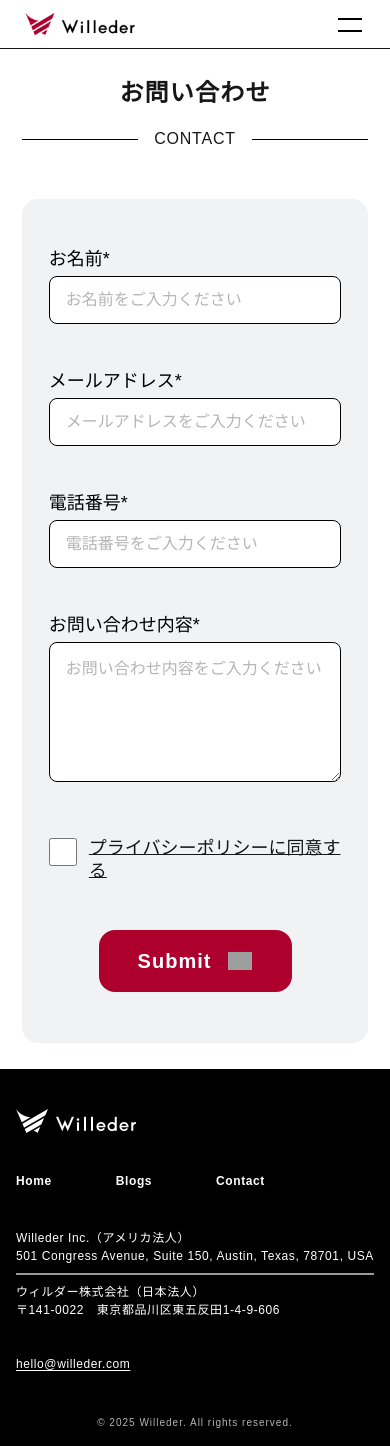
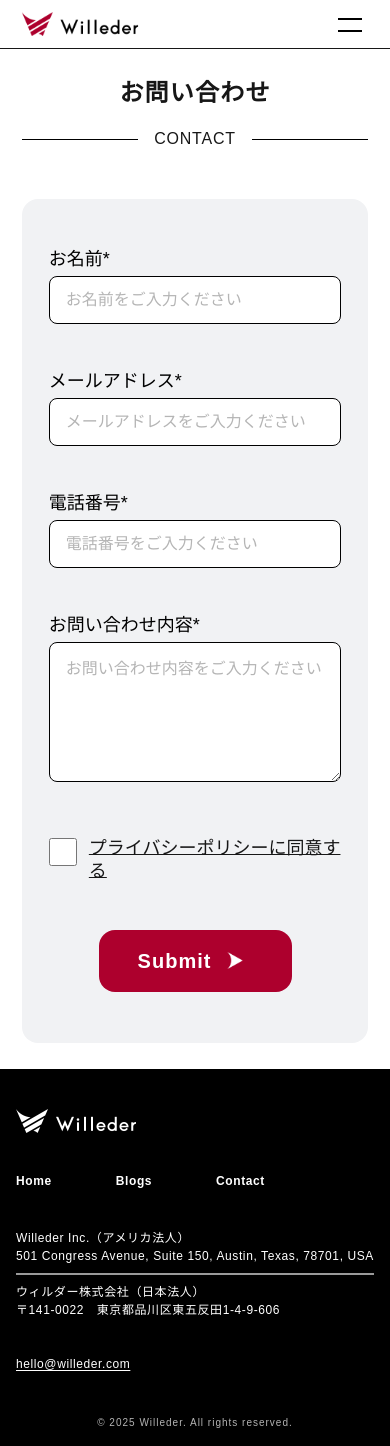
Before and after one commit to tboywixxy/Willeder, a Next.js app: page /contact in a window 390 px wide. Built offline with nearby package versions, Linux system fonts and the light colour scheme; no server answers; grey boxes are pictures that could not be loaded.

Commit message:
px-fixes

```diff
--- a/src/app/contact/FormClient.tsx
+++ b/src/app/contact/FormClient.tsx
@@ -1,7 +1,7 @@
+// app/contact/FormClient.tsx
 "use client";
 
 import { useEffect, useRef, useState } from "react";
-import { createPortal } from "react-dom";
 
 type Status = "idle" | "sending" | "ok" | "error";
 type ApiResponse = { ok?: boolean; error?: string };
@@ -20,18 +20,7 @@ export default function FormClient({ children }: { children: React.ReactNode })
   const [msg, setMsg] = useState("");
   const [toastVisible, setToastVisible] = useState(false);
 
-  // mount gate for portal: only true after first non-idle state
-  const [mounted, setMounted] = useState(false);
-  const [portalReady, setPortalReady] = useState(false);
-
   const isSending = status === "sending";
-
-  useEffect(() => setMounted(true), []);
-
-  // Enable portal only after we actually need to show a toast at least once
-  useEffect(() => {
-    if (status !== "idle") setPortalReady(true);
-  }, [status]);
 
   // Show/hide logic + auto-dismiss for ok/error
   useEffect(() => {
@@ -40,6 +29,7 @@ export default function FormClient({ children }: { children: React.ReactNode })
 
     if (status === "sending") {
       setToastVisible(true);
+      setMsg("Sending…");
     } else if (status === "ok" || status === "error") {
       setToastVisible(true);
       hideTimer = setTimeout(() => {
@@ -47,7 +37,7 @@ export default function FormClient({ children }: { children: React.ReactNode })
         cleanupTimer = setTimeout(() => {
           setMsg("");
           setStatus("idle");
-        }, 300); // match transition duration
+        }, 300);
       }, 2000);
     } else if (status === "idle" && !msg) {
       setToastVisible(false);
@@ -59,26 +49,11 @@ export default function FormClient({ children }: { children: React.ReactNode })
     };
   }, [status, msg]);
 
-  // Inline aria-live placeholder (no portal cost on initial paint)
-  const inlineLive = (
-    <div
-      aria-live={status === "sending" ? "polite" : "assertive"}
-      aria-atomic="true"
-      className="sr-only"
-    >
-      {msg}
-    </div>
-  );
-
-  const toastNode =
-    mounted &&
-    portalReady &&
-    createPortal(
+  return (
+    <>
+      {/* Inline toast (no React portal) */}
       <div
-        className="
-          fixed inset-x-0 top-0 z-[2147483647]
-          flex justify-center pointer-events-none
-        "
+        className="fixed inset-x-0 top-0 z-[2147483647] flex justify-center pointer-events-none"
         aria-live={status === "sending" ? "polite" : "assertive"}
         aria-atomic="true"
       >
@@ -87,30 +62,15 @@ export default function FormClient({ children }: { children: React.ReactNode })
             "mt-4 inline-flex items-center justify-center gap-2",
             "px-4 py-2 rounded-md text-white shadow-lg",
             "w-auto max-w-[90vw] text-center break-words whitespace-pre-line",
-            "pointer-events-auto",
-            status === "ok"
-              ? "bg-green-600"
-              : status === "error"
-              ? "bg-red-600"
-              : "bg-gray-800",
             "transform transition-all duration-300 ease-out",
             toastVisible ? "translate-y-0 opacity-100" : "-translate-y-full opacity-0",
+            status === "ok" ? "bg-green-600" : status === "error" ? "bg-red-600" : "bg-gray-800",
           ].join(" ")}
           role={status === "error" ? "alert" : "status"}
         >
           {msg}
         </div>
-      </div>,
-      document.body
-    );
-
-  return (
-    <>
-      {/* inline aria-live placeholder (cheap) */}
-      {inlineLive}
-
-      {/* portal toast (mounted lazily on first use) */}
-      {toastNode}
+      </div>
 
       <form
         ref={formRef}
@@ -127,7 +87,6 @@ export default function FormClient({ children }: { children: React.ReactNode })
           }
 
           setStatus("sending");
-          setMsg("Sending…");
 
           const body = new FormData(formEl);
 
--- a/src/app/contact/page.tsx
+++ b/src/app/contact/page.tsx
@@ -1,5 +1,5 @@
+// app/contact/page.tsx
 import type { Metadata } from "next";
-import Image from "next/image";
 import FormClient from "./FormClient";
 
 export const metadata: Metadata = {
@@ -65,19 +65,11 @@ export default function ContactPage() {
 
             {/* Name */}
             <div className="w-full max-w-[1080px] space-y-2">
-              <label
-                htmlFor="name"
-                className="block font-sans font-medium text-black text-[clamp(18px,calc(100vw/1440*24),24px)] leading-[1]"
-              >
+              <label htmlFor="name" className="block font-sans font-medium text-black text-[clamp(18px,calc(100vw/1440*24),24px)] leading-[1]">
                 お名前*
               </label>
               <input
-                id="name"
-                name="name"
-                type="text"
-                required
-                autoComplete="name"
-                placeholder="お名前をご入力ください"
+                id="name" name="name" type="text" required autoComplete="name" placeholder="お名前をご入力ください"
                 className="w-full rounded-[8px] border border-black bg-white outline-none focus:ring-2 focus:ring-black
                            min-h-[clamp(48px,calc(100vw/1440*55),55px)] px-4
                            font-sans placeholder:font-sans placeholder:font-medium placeholder:text-[#B5B5B5]
@@ -88,20 +80,11 @@ export default function ContactPage() {
 
             {/* Email */}
             <div className="w-full max-w-[1080px] space-y-2">
-              <label
-                htmlFor="email"
-                className="block font-sans font-medium text-black text-[clamp(18px,calc(100vw/1440*24),24px)] leading-[1]"
-              >
+              <label htmlFor="email" className="block font-sans font-medium text-black text-[clamp(18px,calc(100vw/1440*24),24px)] leading-[1]">
                 メールアドレス*
               </label>
               <input
-                id="email"
-                name="email"
-                type="email"
-                required
-                autoComplete="email"
-                inputMode="email"
-                placeholder="メールアドレスをご入力ください"
+                id="email" name="email" type="email" required autoComplete="email" inputMode="email" placeholder="メールアドレスをご入力ください"
                 className="w-full rounded-[8px] border border-black bg-white outline-none focus:ring-2 focus:ring-black
                            min-h-[clamp(48px,calc(100vw/1440*55),55px)] px-4
                            font-sans placeholder:font-sans placeholder:font-medium placeholder:text-[#B5B5B5]
@@ -112,20 +95,11 @@ export default function ContactPage() {
 
             {/* Phone */}
             <div className="w-full max-w-[1080px] space-y-2">
-              <label
-                htmlFor="phone"
-                className="block font-sans font-medium text-black text-[clamp(18px,calc(100vw/1440*24),24px)] leading-[1]"
-              >
+              <label htmlFor="phone" className="block font-sans font-medium text-black text-[clamp(18px,calc(100vw/1440*24),24px)] leading-[1]">
                 電話番号*
               </label>
               <input
-                id="phone"
-                name="phone"
-                type="tel"
-                required
-                autoComplete="tel"
-                inputMode="tel"
-                placeholder="電話番号をご入力ください"
+                id="phone" name="phone" type="tel" required autoComplete="tel" inputMode="tel" placeholder="電話番号をご入力ください"
                 className="w-full rounded-[8px] border border-black bg-white outline-none focus:ring-2 focus:ring-black
                            min-h-[clamp(48px,calc(100vw/1440*55),55px)] px-4
                            font-sans placeholder:font-sans placeholder:font-medium placeholder:text-[#B5B5B5]
@@ -136,18 +110,11 @@ export default function ContactPage() {
 
             {/* Message */}
             <div className="w-full max-w-[1080px] space-y-2">
-              <label
-                htmlFor="message"
-                className="block font-sans font-medium text-black text-[clamp(18px,calc(100vw/1440*24),24px)] leading-[1]"
-              >
+              <label htmlFor="message" className="block font-sans font-medium text-black text-[clamp(18px,calc(100vw/1440*24),24px)] leading-[1]">
                 お問い合わせ内容*
               </label>
               <textarea
-                id="message"
-                name="message"
-                required
-                autoComplete="on"
-                placeholder="お問い合わせ内容をご入力ください"
+                id="message" name="message" required autoComplete="on" placeholder="お問い合わせ内容をご入力ください"
                 className="w-full rounded-[8px] border border-black bg-white outline-none focus:ring-2 focus:ring-black resize-y
                            min-h-[clamp(140px,calc(100vw/1440*160),160px)] px-4 py-4
                            font-sans placeholder:font-sans placeholder:font-medium placeholder:text-[#B5B5B5]
@@ -158,19 +125,8 @@ export default function ContactPage() {
 
             {/* Checkbox */}
             <div className="w-full max-w-[1080px] flex items-start gap-3">
-              <input
-                id="agree"
-                name="agree"
-                type="checkbox"
-                required
-                className="w-[30px] h-[30px] border border-black rounded-[4px] accent-black"
-                aria-required="true"
-              />
-              <label
-                htmlFor="agree"
-                className="font-sans font-medium underline underline-offset-0 decoration-solid
-                           text-[clamp(18px,calc(100vw/1440*24),24px)] leading-[1.25]"
-              >
+              <input id="agree" name="agree" type="checkbox" required className="w-[30px] h-[30px] border border-black rounded-[4px] accent-black" aria-required="true" />
+              <label htmlFor="agree" className="font-sans font-medium underline underline-offset-0 decoration-solid text-[clamp(18px,calc(100vw/1440*24),24px)] leading-[1.25]">
                 プライバシーポリシーに同意する
               </label>
             </div>
@@ -186,26 +142,19 @@ export default function ContactPage() {
                            px-[clamp(24px,calc(100vw/1440*48),48px)] py-4 disabled:opacity-60 disabled:cursor-not-allowed"
                 aria-label="Submit contact form"
               >
-                <span className="font-sans font-bold leading-[1.5] tracking-[0.05em]
-                                 text-[clamp(20px,calc(100vw/1440*24),24px)]">
+                <span className="font-sans font-bold leading-[1.5] tracking-[0.05em] text-[clamp(20px,calc(100vw/1440*24),24px)]">
                   Submit
                 </span>
-                <span
-                  className="relative block -top-[0.12px]
-                                 w-[clamp(25px,calc(100vw/1440*34),34px)]
-                                 h-[clamp(18px,calc(100vw/1440*24),24px)]"
-                  aria-hidden="true"
-                >
-                  <Image
-                    src="/images/services/arrow-2.png" /* renamed (no space) */
+                <span className="relative block -top-[0.12px] w-[clamp(25px,calc(100vw/1440*34),34px)] h-[clamp(18px,calc(100vw/1440*24),24px)]" aria-hidden="true">
+                  {/* Use plain <img> for tiny icon */}
+                  <img
+                    src="/images/services/arrow%202.png"
+                    width={34}
+                    height={24}
                     alt=""
-                    fill
-                    className="object-contain"
-                    sizes="(max-width: 599px) 25px, 34px"
+                    loading="lazy"
                     decoding="async"
-                    loading="lazy"
-                    fetchPriority="low"
-                    style={{ display: "block", contain: "size layout" }}
+                    className="block"
                   />
                 </span>
               </button>
--- a/src/app/layout.tsx
+++ b/src/app/layout.tsx
@@ -1,3 +1,4 @@
+// src/app/layout.tsx
 import type { Metadata } from "next";
 import "./globals.css";
 import Header from "../components/Header";
@@ -29,17 +30,20 @@ export const metadata: Metadata = {
     card: "summary_large_image",
   },
   other: { "theme-color": "#ffffff" },
-  viewport: { width: "device-width", initialScale: 1 },
+  viewport: {
+    width: "device-width",
+    initialScale: 1,
+  },
 };
 
 export default function RootLayout({ children }: { children: React.ReactNode }) {
   return (
-    <html lang="en" className="scroll-smooth">
+    <html lang="en" className="scroll-smooth" suppressHydrationWarning>
       <head>
-        <link rel="preconnect" href="https://picsum.photos" crossOrigin="anonymous" />
-        <link rel="dns-prefetch" href="https://picsum.photos" />
+        {/* Removed global preconnect/dns-prefetch to picsum.photos.
+            If needed, add those hints only on pages that actually load picsum images. */}
       </head>
-      <body className="min-h-screen flex flex-col">
+      <body className="min-h-screen flex flex-col" suppressHydrationWarning>
         <Header />
         <main className="flex-1">{children}</main>
         <Footer />
--- a/src/components/Footer.tsx
+++ b/src/components/Footer.tsx
@@ -1,3 +1,4 @@
+// src/components/Footer.tsx  (Server Component)
 import Image from "next/image";
 import Link from "next/link";
 
@@ -19,7 +20,6 @@ export default function Footer() {
               sizes="120px"
               decoding="async"
               priority={false}
-              fetchPriority="low"
               style={{ display: "block", contain: "size layout" }}
             />
           </div>
--- a/src/components/Header.tsx
+++ b/src/components/Header.tsx
@@ -1,3 +1,4 @@
+// src/components/Header.tsx
 "use client";
 
 import Link from "next/link";
@@ -42,15 +43,10 @@ export default function Header() {
 
   const BASE = 1440;
   const headerHClamp = "clamp(48px,calc(100vw/1440*64),64px)";
-
   const navText =
-    `font-sans font-bold ` +
-    `text-[clamp(14px,calc(100vw/${BASE}*16),16px)] ` +
-    `leading-[1.5] tracking-[0.05em] align-middle`;
-
+    `font-sans font-bold text-[clamp(14px,calc(100vw/${BASE}*16),16px)] leading-[1.5] tracking-[0.05em] align-middle`;
   const linkCls = (active: boolean) =>
     `${navText} ${active ? "text-[#AD002D]" : "text-black"} hover:underline`;
-
   const mobileCtaText =
     `font-sans font-bold text-[clamp(18px,calc(100vw/${BASE}*24),24px)] leading-[1.5] tracking-[0.05em]`;
 
@@ -70,25 +66,24 @@ export default function Header() {
             <Link
               href="/"
               prefetch={false}
-              className="
-                flex items-center
-                h-12
-                w-[clamp(128px,calc(100vw/1440*176),230px)]
-                p-1 min-[600px]:py-1 min-[600px]:px-0
-                gap-[10px]
-              "
               aria-label="Willeder Home"
+              className="flex items-center h-full p-0"
             >
-              {/* Reserve space with aspect ratio box to avoid unsized-media reflow */}
-              <span className="relative block w-full aspect-[176/60]">
+              {/* Fixed-size wrapper prevents CLS on the logo */}
+              <span
+                className="
+                  relative block
+                  w-[128px] h-[44px]         /* ≤600px: 128×44 */
+                  min-[600px]:w-[176px]
+                  min-[600px]:h-[60px]       /* ≥600px: 176×60 */
+                "
+              >
                 <Image
                   src="/willeder-logo.png"
                   alt="Willeder logo"
                   fill
+                  priority
                   sizes="(max-width:600px) 128px, 176px"
-                  decoding="async"
-                  priority={false}
-                  fetchPriority="low"
                   className="object-contain"
                 />
               </span>
@@ -97,7 +92,6 @@ export default function Header() {
 
           {/* Right side */}
           <div className="flex items-stretch flex-1 min-w-0">
-            {/* ≥600: Nav + Contact */}
             <div className="hidden min-[600px]:flex items-stretch ml-auto">
               <nav
                 className="
@@ -117,7 +111,7 @@ export default function Header() {
                 </div>
               </nav>
 
-              {/* Contact (desktop) — CTA style only */}
+              {/* Contact (desktop) */}
               <div
                 className="
                   hidden min-[600px]:flex shrink-0
@@ -135,11 +129,10 @@ export default function Header() {
                   <span>お問い合わせ</span>
                   <span className="relative block w-[34px] h-[24px]">
                     <Image
-                      src="/images/services/arrow-2.png" /* renamed (no space) */
+                      src="/images/services/arrow 2.png"
                       alt=""
                       fill
                       sizes="34px"
-                      fetchPriority="low"
                       className="object-contain transition-transform duration-200 group-hover:translate-x-1"
                     />
                   </span>
@@ -159,23 +152,12 @@ export default function Header() {
               >
                 <span className="sr-only">Menu</span>
                 <span className="relative h-5 w-6 block">
-                  <span
-                    className="
-                      absolute left-0 right-0 top-1/2 block h-0.5 bg-black
-                      -translate-y-1.5 transition-transform duration-200
-                      group-open:translate-y-0 group-open:rotate-45
-                    "
-                  />
-                  <span
-                    className="
-                      absolute left-0 right-0 top-1/2 block h-0.5 bg-black
-                      translate-y-1.5 transition-transform duration-200
-                      group-open:translate-y-0 group-open:-rotate-45
-                    "
-                  />
+                  <span className="absolute left-0 right-0 top-1/2 block h-0.5 bg-black -translate-y-1.5 transition-transform duration-200 group-open:translate-y-0 group-open:rotate-45" />
+                  <span className="absolute left-0 right-0 top-1/2 block h-0.5 bg-black translate-y-1.5 transition-transform duration-200 group-open:translate-y-0 group-open:-rotate-45" />
                 </span>
               </summary>
 
+              {/* Mobile sheet */}
               <div
                 className="
                   fixed inset-x-0 z-[100] border-b bg-white text-black shadow-lg
@@ -189,22 +171,12 @@ export default function Header() {
               >
                 <ul className="flex flex-col items-center justify-center text-center divide-y divide-black/10">
                   <li className="w-full">
-                    <Link
-                      href="/"
-                      prefetch={false}
-                      onClick={closeMobileMenu}
-                      className={`${linkCls(isHomeActive)} block px-4 py-3`}
-                    >
+                    <Link href="/" prefetch={false} onClick={closeMobileMenu} className={`${linkCls(isHomeActive)} block px-4 py-3`}>
                       Home
                     </Link>
                   </li>
                   <li className="w-full">
-                    <Link
-                      href="/blog"
-                      prefetch={false}
-                      onClick={closeMobileMenu}
-                      className={`${linkCls(isBlogActive)} block px-4 py-3`}
-                    >
+                    <Link href="/blog" prefetch={false} onClick={closeMobileMenu} className={`${linkCls(isBlogActive)} block px-4 py-3`}>
                       Blogs
                     </Link>
                   </li>
@@ -221,14 +193,7 @@ export default function Header() {
                     >
                       <span className={mobileCtaText}>Contact</span>
                       <span className="relative block w-[21px] h-[24.25px] -top-[0.12px] transition-transform duration-200 group-hover:translate-x-1">
-                        <Image
-                          src="/images/services/arrow-2.png" /* renamed (no space) */
-                          alt=""
-                          fill
-                          sizes="21px"
-                          fetchPriority="low"
-                          className="object-contain"
-                        />
+                        <Image src="/images/services/arrow 2.png" alt="" fill sizes="21px" className="object-contain" />
                       </span>
                     </Link>
                   </li>
```
